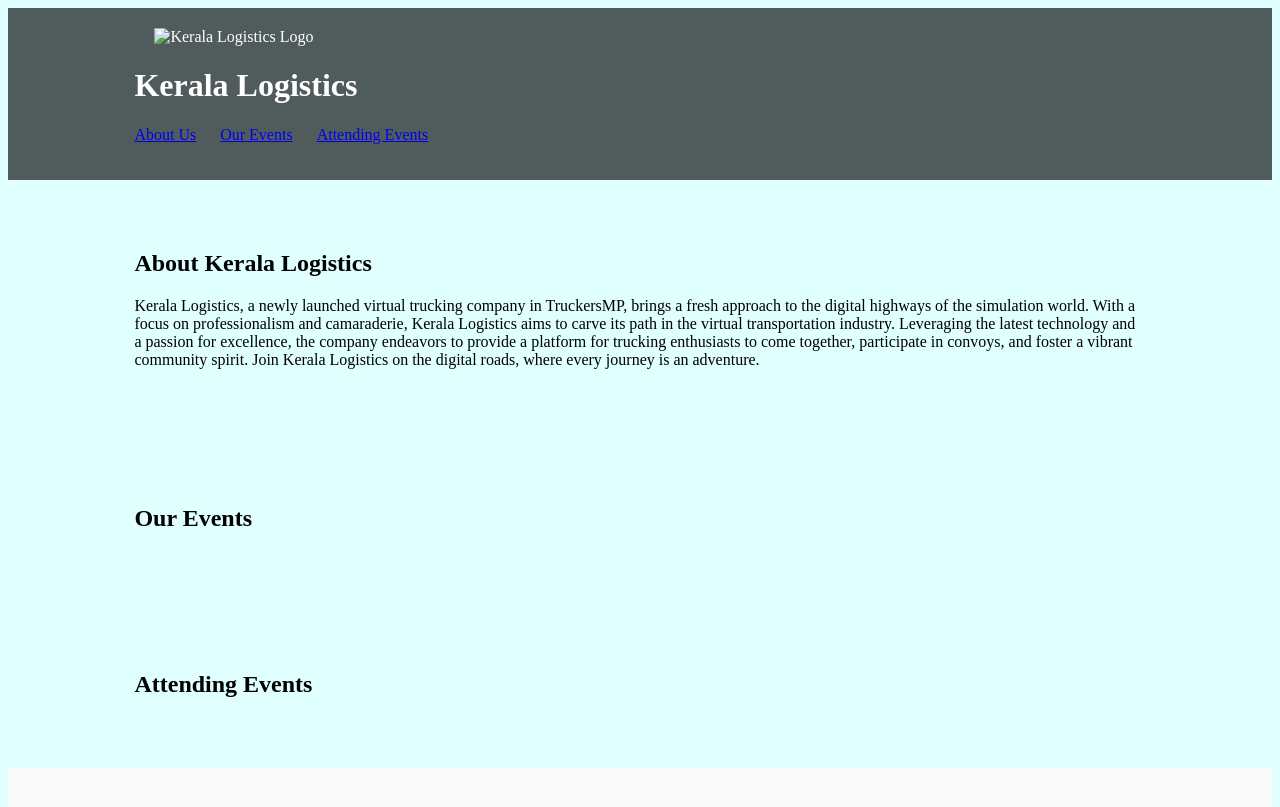
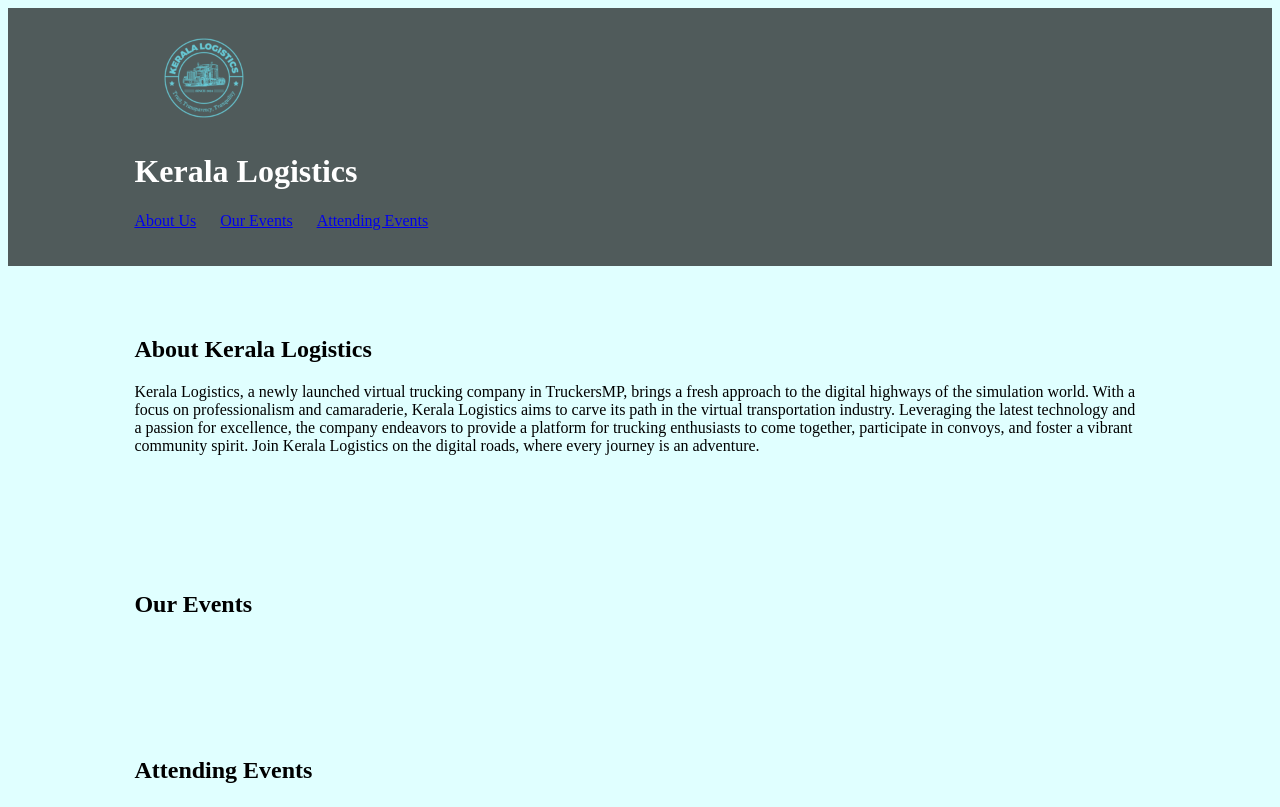
Before and after one commit to BEAST255220/BEAST255220, a plain HTML site: page index.html in a window 1280 px wide. Shown: the top 807 px of the page. Drawn offline with Linux system fonts and the light colour scheme; no server answers.

Commit message:
Update index.html

```diff
--- a/index.html
+++ b/index.html
@@ -11,7 +11,7 @@
 <body>
     <header class="header">
         <div class="container">
-            <img src="img/Logo.png" alt="Kerala Logistics Logo" class="logo">
+            <img src="Logo.png" alt="Kerala Logistics Logo" class="logo">
             <h1>Kerala Logistics</h1>
             <nav>
                 <ul>
```
